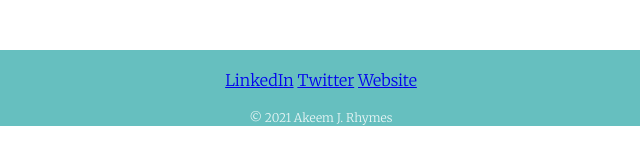
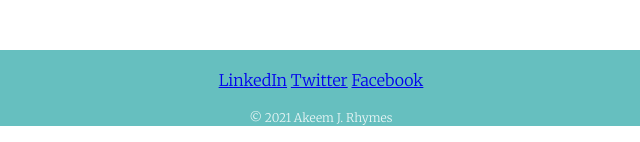
Before and after one commit to AkeemR/Developer-Akeem, a plain HTML site: page index.html in a window 1280 px wide. Shown: the part 2515-2657 px from the top of the page, 319-959 px from the left. Drawn offline with Linux system fonts and the light colour scheme.

Commit message:
Update index.html

```diff
--- a/index.html
+++ b/index.html
@@ -94,7 +94,7 @@
     <br>
     <a class="footer-link" href="https://www.linkedin.com/in/akeem-rhymes-54a636169/">LinkedIn</a>
     <a class="footer-link" href="https://twitter.com/WhoKeem">Twitter</a>
-    <a class="footer-link" href="https://www.appbrewery.co/">Website</a>
+    <a class="footer-link" href="https://www.facebook.com/akeem.rhymes.3">Facebook</a>
     <p><span class="copyright">© 2021 Akeem J. Rhymes</span></p>
   </div>
 
```
